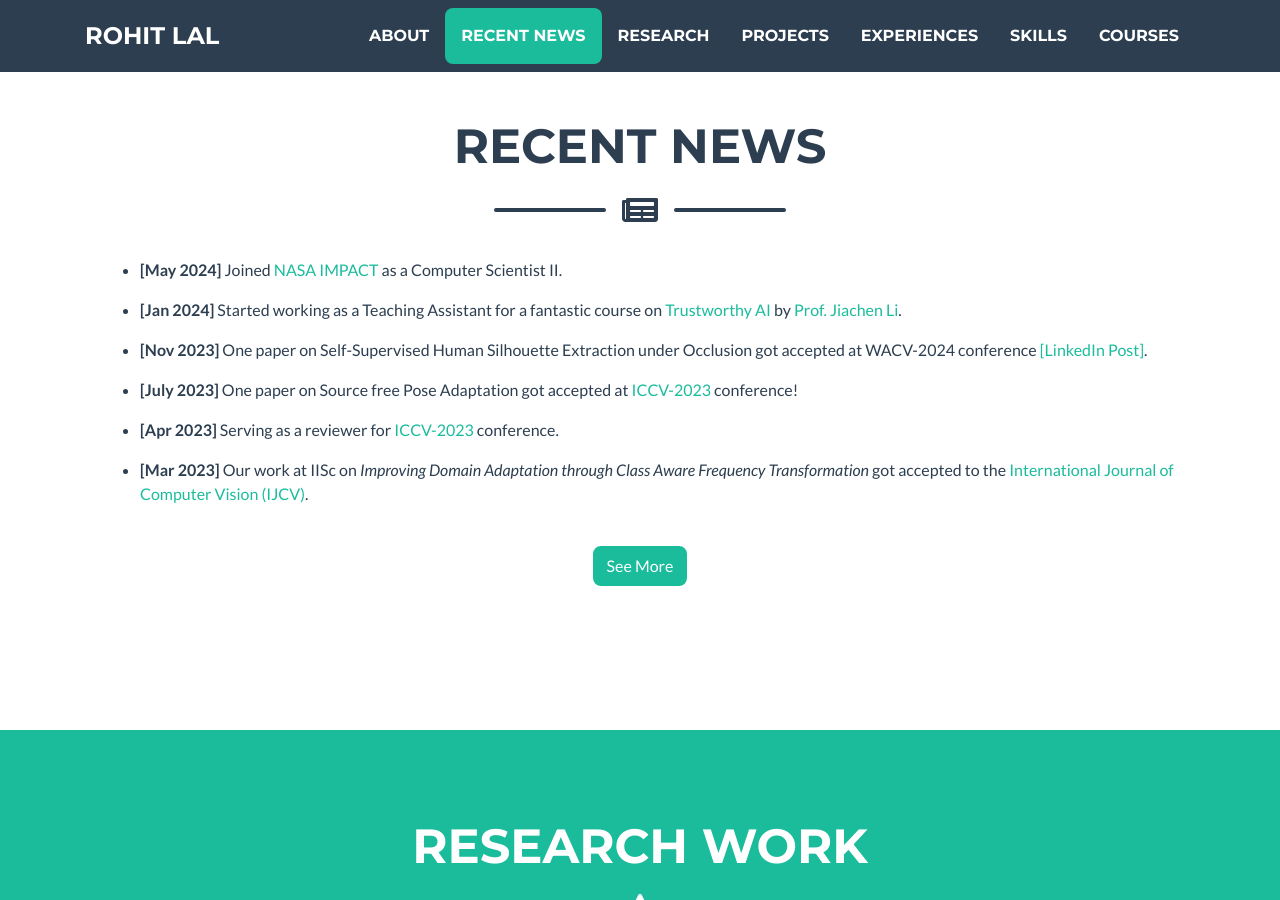
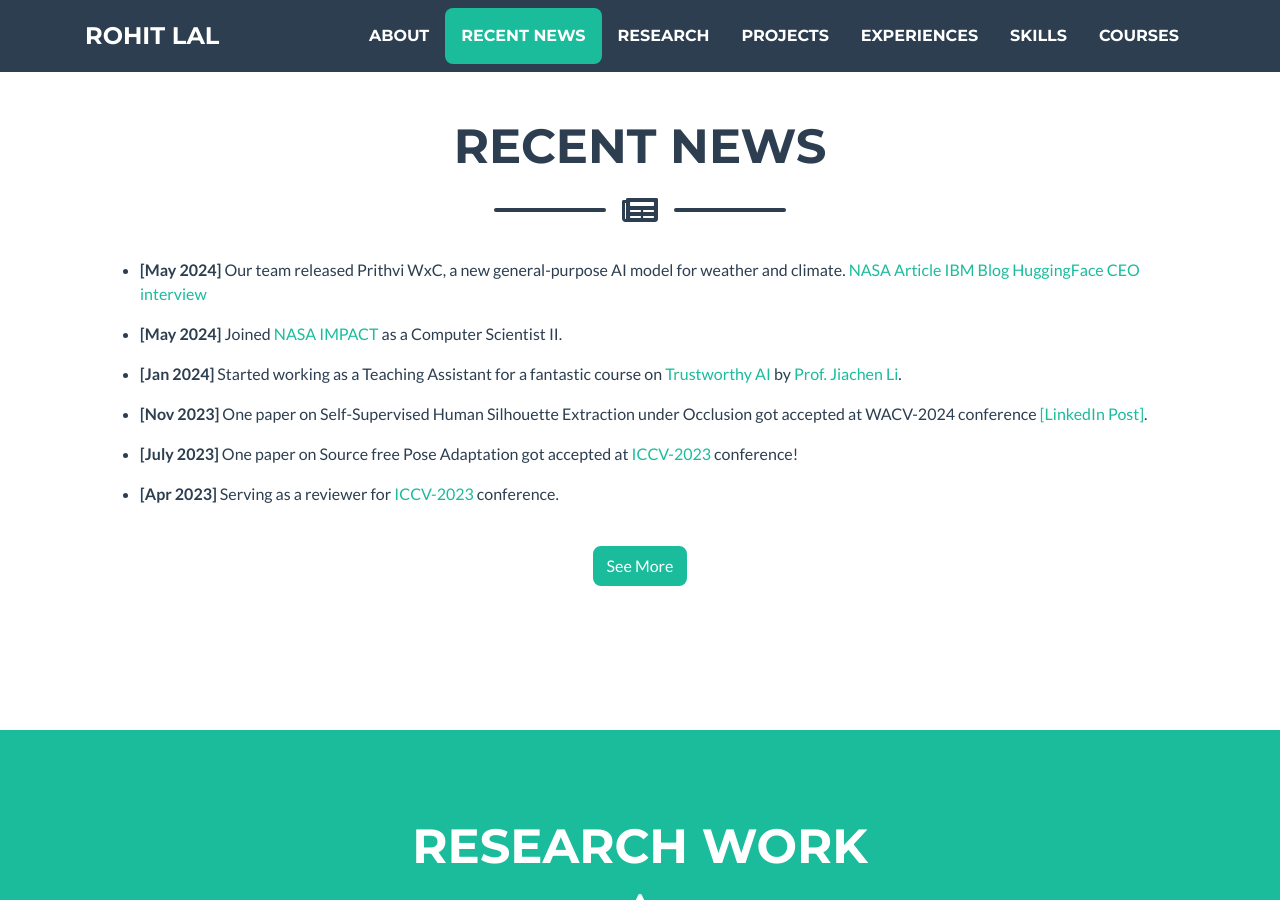
Before and after one commit to take2rohit/take2rohit.github.io, a Jekyll site: the page built from index.md, in a window 1280 px wide and 900 px high, scrolled down 954 px. Built offline with Jekyll 4.4.1, drawn with Linux system fonts in a browser that asks for light colours; a style sheet for code colours, icons or effects is not loaded.

Commit message:
prithvi news add

```diff
--- a/_data/news.yml
+++ b/_data/news.yml
@@ -1,6 +1,10 @@
 k: 6     #limit the number of news to be displayed on the home page. default:10
 
 news:
+  - date: May 2024
+    description: >
+      Our team released Prithvi WxC, a new general-purpose AI model for weather and climate. [NASA Article](https://science.nasa.gov/open-science/ai-model-weather-climate/) [IBM Blog](https://research.ibm.com/blog/foundation-model-weather-climate) [HuggingFace CEO interview](https://www.youtube.com/watch?v=N6d0CqTjBbo&t=28s)
+
   - date: May 2024
     description: >
       Joined [NASA IMPACT](https://www.earthdata.nasa.gov/esds/impact) as a Computer Scientist II.
```
